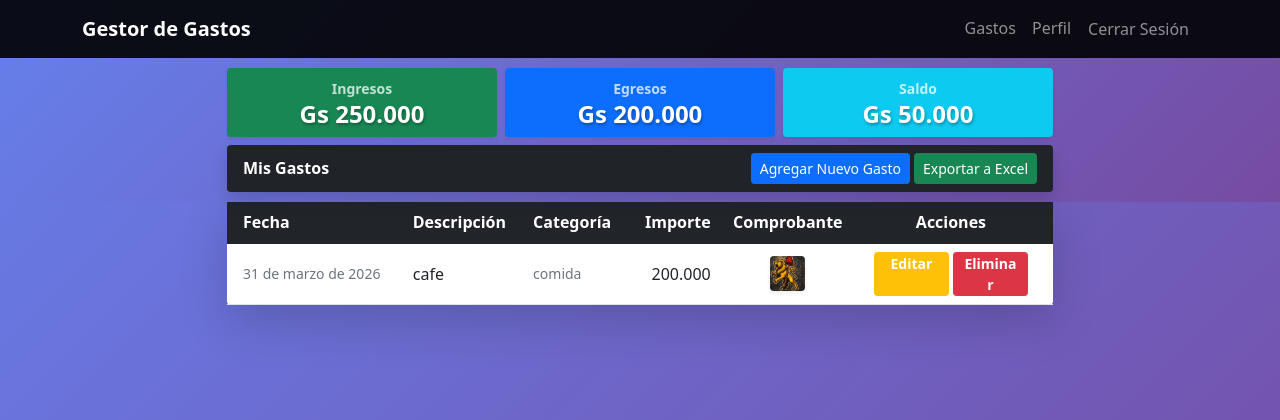
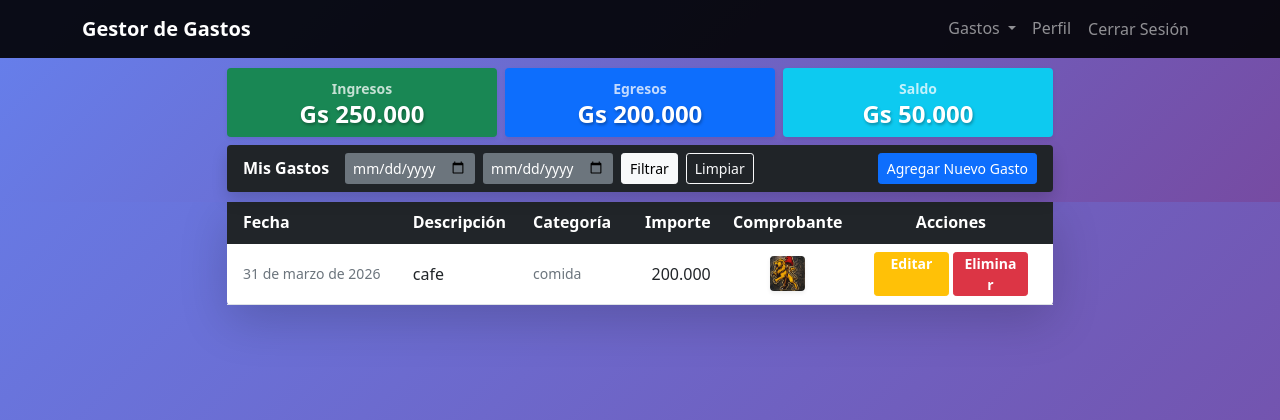
Before and after one commit to LuisMM727/gestion_gastos_personales, a Django app: page /expenses/ in a window 1280 px wide. Shown: the top 420 px of the page. Run offline with Django 5.2, Linux system fonts and the light colour scheme; a user stored in the database is signed in; data comes from the database, SQL or seed files in the repository; both versions use the stored data as it was after the commit.

Commit message:
Funcionalidad Filtro_fecha

```diff
--- a/members/templates/members/base.html
+++ b/members/templates/members/base.html
@@ -32,12 +32,41 @@
             <div class="collapse navbar-collapse" id="navbarNav">
                 <ul class="navbar-nav ms-auto">
                     {% if user.is_authenticated %}
-                    <li class="nav-item"><a class="nav-link" href="{% url 'expense_list' %}">Gastos</a></li>
+
+                    <!-- MENÚ DESPLEGABLE DE GASTOS -->
+                    <li class="nav-item dropdown">
+                        <a class="nav-link dropdown-toggle" href="#" id="navbarDropdown" role="button"
+                            data-bs-toggle="dropdown" aria-expanded="false">
+                            Gastos
+                        </a>
+                        <ul class="dropdown-menu dropdown-menu-dark" aria-labelledby="navbarDropdown">
+                            <li><a class="dropdown-item" href="{% url 'expense_list' %}">Ver Listado</a></li>
+                            <li>
+                                <hr class="dropdown-divider border-light">
+                            </li>
+                            <li>
+                                <h6 class="dropdown-header">Exportar Datos</h6>
+                            </li>
+                            <li>
+                                <a class="dropdown-item"
+                                    href="{% url 'expense_export_excel' %}?start_date={{ start_date|default:'' }}&end_date={{ end_date|default:'' }}">
+                                    <i class="bi bi-file-earmark-excel"></i> Excel
+                                </a>
+                            </li>
+                            <li>
+                                <a class="dropdown-item disabled" href="#">
+                                    <i class="bi bi-file-earmark-pdf"></i> PDF
+                                </a>
+                            </li>
+                        </ul>
+                    </li>
+
                     <li class="nav-item"><a class="nav-link" href="{% url 'profile' %}">Perfil</a></li>
                     <li class="nav-item">
                         <form method="post" action="{% url 'logout' %}" style="display: inline;">
                             {% csrf_token %}
-                            <button type="submit" class="btn btn-link nav-link">Cerrar Sesión</button>
+                            <button type="submit" class="btn btn-link nav-link" style="text-decoration: none;">Cerrar
+                                Sesión</button>
                         </form>
                     </li>
                     {% else %}
--- a/members/templates/members/expense_form.html
+++ b/members/templates/members/expense_form.html
@@ -12,7 +12,8 @@
                 </div>
                 <div class="card-body">
                     <!-- El id="expenseForm" permite al script interceptar el envío -->
-                    <form method="post" id="expenseForm" enctype="multipart/form-data" autoComplete="off">
+                    <form method="post" id="expenseForm" action="?{{ request.GET.urlencode }}"
+                        enctype="multipart/form-data" autoComplete="off">
                         {% csrf_token %}
                         <div class="row">
                             <div class="col-md-6 mb-3">
--- a/members/templates/members/expense_list.html
+++ b/members/templates/members/expense_list.html
@@ -32,7 +32,6 @@
 
     .monto-header {
         font-size: 1.5rem;
-        /* Aumentado para resaltar */
         text-shadow: 1px 2px 3px rgba(0, 0, 0, 0.3);
         display: block;
         line-height: 1.2;
@@ -105,11 +104,33 @@
         <!-- Encabezado de Tabla Fijo -->
         <div class="card bg-dark text-white border-0 rounded-bottom-0 shadow">
             <div class="card-header border-0 py-2">
+                <!-- Usamos d-flex para que el título, el filtro y los botones convivan en la misma línea -->
                 <div class="d-flex justify-content-between align-items-center">
-                    <span class="fw-bold">Mis Gastos</span>
+
+                    <!-- Formulario de Filtros compacto -->
+                    <form method="get" class="d-flex align-items-center gap-2 mb-0">
+                        <span class="fw-bold me-2">Mis Gastos</span>
+
+                        <input type="date" name="start_date" value="{{ start_date }}"
+                            class="form-control form-control-sm bg-secondary text-white border-0" style="width: 130px;"
+                            title="Desde">
+
+                        <input type="date" name="end_date" value="{{ end_date }}"
+                            class="form-control form-control-sm bg-secondary text-white border-0" style="width: 130px;"
+                            title="Hasta">
+
+                        <button type="submit" class="btn btn-light btn-sm px-2">
+                            <i class="bi bi-filter"></i> Filtrar
+                        </button>
+
+                        <a href="{% url 'expense_list' %}" class="btn btn-outline-light btn-sm px-2">
+                            Limpiar
+                        </a>
+                    </form>
+
+                    <!-- Botones de Acción a la derecha -->
                     <div class="d-flex gap-1">
                         <a href="{% url 'expense_create' %}" class="btn btn-primary btn-sm">Agregar Nuevo Gasto</a>
-                        <a href="{% url 'expense_export_excel' %}" class="btn btn-success btn-sm">Exportar a Excel</a>
                     </div>
                 </div>
             </div>
@@ -161,7 +182,7 @@
                             <!-- Acciones: Botones con el mismo ancho -->
                             <td class="text-center pe-3">
                                 <div class="d-flex justify-content-center gap-1">
-                                    <a href="{% url 'expense_update' expense.pk %}"
+                                    <a href="{% url 'expense_update' expense.pk %}?page={{ expenses.number }}&start_date={{ start_date }}&end_date={{ end_date }}"
                                         class="btn btn-warning btn-sm py-0 fw-bold text-white btn-fijo">
                                         Editar
                                     </a>
@@ -187,13 +208,19 @@
         <div class="card-footer bg-white border-0 py-3 text-center">
             <div class="btn-group shadow-sm">
                 {% if expenses.has_previous %}
-                <a href="?page=1" class="btn btn-outline-primary btn-sm">Pág. 1</a>
-                <a href="?page={{ expenses.previous_page_number }}" class="btn btn-outline-primary btn-sm">Anterior</a>
+                <a href="?page=1&start_date={{ start_date }}&end_date={{ end_date }}"
+                    class="btn btn-outline-primary btn-sm">Pág. 1</a>
+                <a href="?page={{ expenses.previous_page_number }}&start_date={{ start_date }}&end_date={{ end_date }}"
+                    class="btn btn-outline-primary btn-sm">Anterior</a>
                 {% endif %}
+
                 <span class="btn btn-primary btn-sm active">Página {{ expenses.number }}</span>
+
                 {% if expenses.has_next %}
-                <a href="?page={{ expenses.next_page_number }}" class="btn btn-outline-primary btn-sm">Siguiente</a>
-                <a href="?page={{ expenses.paginator.num_pages }}" class="btn btn-outline-primary btn-sm">&raquo;</a>
+                <a href="?page={{ expenses.next_page_number }}&start_date={{ start_date|default:'' }}&end_date={{ end_date|default:'' }}"
+                    class="btn btn-outline-primary btn-sm">Siguiente</a>
+                <a href="?page={{ expenses.paginator.num_pages }}&start_date={{ start_date }}&end_date={{ end_date }}"
+                    class="btn btn-outline-primary btn-sm">&raquo;</a>
                 {% endif %}
             </div>
         </div>
--- a/members/views.py
+++ b/members/views.py
@@ -65,32 +65,45 @@ def home(request):
 
 
 # LISTAR: Muestra todos los gastos del usuario y hace cálculos financieros
+# LISTAR: Muestra los gastos filtrados y recalcula los totales
 @login_required
 def expense_list(request):
-    # 1. Obtenemos todos los gastos del usuario ordenados por fecha descendente
-    expenses_list = Expense.objects.filter(user=request.user).order_by("-date")
+    # 1. Capturar las fechas enviadas desde el formulario de la página (si existen)
+    start_date = request.GET.get("start_date")
+    end_date = request.GET.get("end_date")
 
-    # 2. Lógica financiera (se mantiene igual)
-    total_gastado = sum(expense.amount for expense in expenses_list)
+    # 2. Empezar con todos los gastos del usuario
+    expenses_query = Expense.objects.filter(user=request.user).order_by("-date")
+
+    # 3. APLICAR FILTROS: Si el usuario eligió fechas, filtramos la base de datos
+    if start_date:
+        expenses_query = expenses_query.filter(date__gte=start_date)
+    if end_date:
+        expenses_query = expenses_query.filter(date__lte=end_date)
+
+    # 4. Lógica financiera: Se calcula SOLO sobre los registros filtrados
+    # Esto asegura que si filtras un mes, los cuadros de arriba sumen solo ese mes
+    total_gastado = sum(expense.amount for expense in expenses_query)
     profile = UserProfile.objects.filter(user=request.user).first()
     salario_minimo = profile.salario_minimo if profile else 0
     diferencia = salario_minimo - total_gastado if salario_minimo > 0 else 0
 
-    # 3. Configuración del Paginador (Ejemplo: 6 gastos por página)
-    paginator = Paginator(expenses_list, 7)
-    page_number = request.GET.get("page")  # Captura el número de página de la URL
-    page_obj = paginator.get_page(
-        page_number
-    )  # Obtiene los registros de esa página específica
+    # 5. Configuración del Paginador
+    paginator = Paginator(expenses_query, 7)
+    page_number = request.GET.get("page")
+    page_obj = paginator.get_page(page_number)
 
     return render(
         request,
         "members/expense_list.html",
         {
-            "expenses": page_obj,  # IMPORTANTE: Ahora enviamos el objeto de página
+            "expenses": page_obj,
             "total_gastado": total_gastado,
             "salario_minimo": salario_minimo,
             "diferencia": diferencia,
+            # IMPORTANTE: Enviamos las fechas de vuelta al HTML para que no se borren de los cuadritos
+            "start_date": start_date or "",
+            "end_date": end_date or "",
         },
     )
 
@@ -119,14 +132,26 @@ def expense_create(request):
 @login_required
 def expense_update(request, pk):
     expense = get_object_or_404(Expense, pk=pk, user=request.user)
+
+    # 1. CAPTURAR EL ESTADO ACTUAL (venga por GET o por POST en la URL)
+    page = request.GET.get("page", 1)
+    start_date = request.GET.get("start_date", "")
+    end_date = request.GET.get("end_date", "")
+
     if request.method == "POST":
         form = ExpenseForm(request.POST, request.FILES, instance=expense)
         if form.is_valid():
             form.save()
             messages.success(request, "Gasto actualizado exitosamente.")
-            return redirect("expense_list")
+
+            # 2. REDIRECCIÓN CONSTRUIDA CON LOS FILTROS CAPTURADOS
+            # Esto es lo que evita que el filtro se limpie al guardar
+            return redirect(
+                f"/expenses/?page={page}&start_date={start_date}&end_date={end_date}"
+            )
     else:
         form = ExpenseForm(instance=expense)
+
     return render(request, "members/expense_form.html", {"form": form})
 
 
@@ -153,30 +178,51 @@ def expense_export_excel(request):
     from openpyxl import Workbook
     from django.http import HttpResponse
 
-    expenses = Expense.objects.filter(user=request.user)
+    # 1. CAPTURAR LOS FILTROS DE LA URL
+    # Obtenemos las fechas si el usuario filtró en la pantalla anterior
+    start_date = request.GET.get("start_date")
+    end_date = request.GET.get("end_date")
 
+    # 2. INICIAR LA CONSULTA BASE
+    expenses_query = Expense.objects.filter(user=request.user).order_by("-date")
+
+    # 3. APLICAR FILTROS (Misma lógica que en expense_list)
+    if start_date:
+        expenses_query = expenses_query.filter(date__gte=start_date)
+    if end_date:
+        expenses_query = expenses_query.filter(date__lte=end_date)
+
+    # 4. CREACIÓN DEL LIBRO EXCEL
     wb = Workbook()
     ws = wb.active
-    ws.title = "Gastos"
+    ws.title = "Gastos Filtrados"
 
-    # Define los encabezados de las columnas en el Excel
+    # Define los encabezados
     ws["A1"] = "Fecha"
     ws["B1"] = "Descripción"
     ws["C1"] = "Categoría"
     ws["D1"] = "Monto (Gs)"
 
-    # Recorre los gastos de la DB y los escribe en filas del Excel
-    for i, expense in enumerate(expenses, start=2):
-        ws[f"A{i}"] = expense.date.strftime("%Y-%m-%d")
+    # 5. RECORRER LA CONSULTA FILTRADA
+    # Ahora 'expenses_query' solo contiene lo que el usuario filtró
+    for i, expense in enumerate(expenses_query, start=2):
+        ws[f"A{i}"] = expense.date.strftime(
+            "%d/%m/%Y"
+        )  # Formato más legible (DD/MM/AAAA)
         ws[f"B{i}"] = expense.description
         ws[f"C{i}"] = expense.category
         ws[f"D{i}"] = float(expense.amount)
 
-    # Configura la respuesta del navegador para que entienda que es un archivo .xlsx
-
+    # Configuración de la respuesta
     response = HttpResponse(
         content_type="application/vnd.openxmlformats-officedocument.spreadsheetml.sheet"
     )
-    response["Content-Disposition"] = "attachment; filename=gastos.xlsx"
+
+    # Nombre de archivo dinámico si hay fechas
+    filename = "gastos.xlsx"
+    if start_date or end_date:
+        filename = f"gastos_filtrados_{start_date}_a_{end_date}.xlsx"
+
+    response["Content-Disposition"] = f"attachment; filename={filename}"
     wb.save(response)
     return response
```
Also changed, not shown: db.sqlite3.
